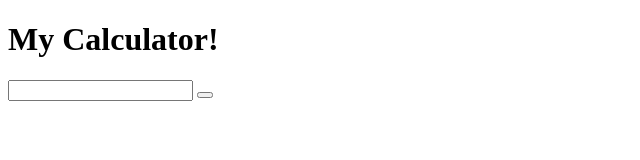
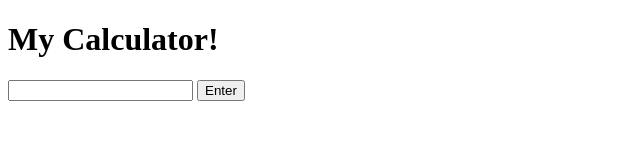
Before and after one commit to yairabf/Web_Course_Project, a website: page public/index.html in a window 1280 px wide. Shown: the whole page, without its empty margins (0-640 px from the left). Drawn offline with nearby package versions, Linux system fonts and the light colour scheme.

Commit message:
finishing the calculator

```diff
--- a/public/index.html
+++ b/public/index.html
@@ -9,7 +9,8 @@
 <body>
 <h1>My Calculator!</h1>
 <input type="text" id="num">
-<button id="but" onclick="insertNum()"></button>
+<button id="but" onclick="insertNum()">Enter</button>
+
 
 <p id="ans"></p>
 </body>
```
